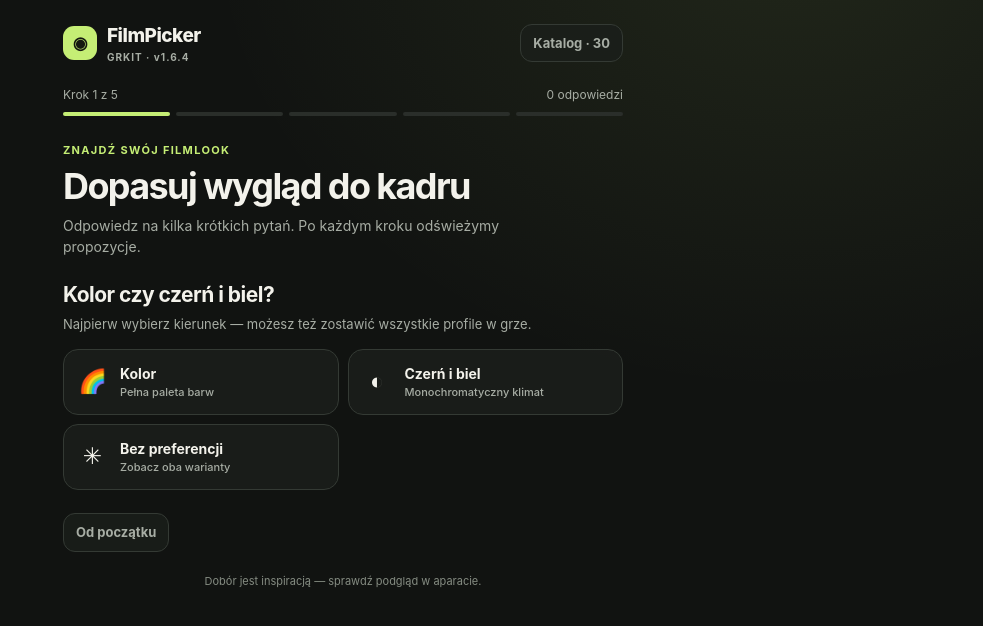
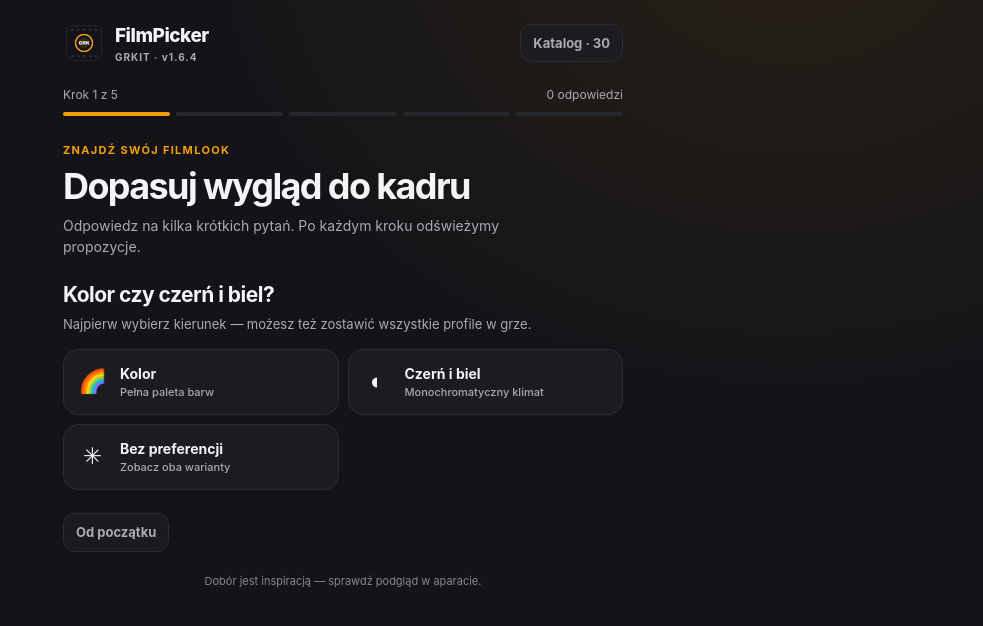
Before and after one commit to siwciu/film-picker, a plain HTML site: page index.html in a window 1280 px wide. Shown: the whole page, without its empty margins (297-1280 px from the left). Drawn offline with Linux system fonts and the light colour scheme.

Commit message:
Align app branding with GRKit icon
Co-authored-by: Copilot <223556219+Copilot@users.noreply.github.com>

```diff
--- a/index.html
+++ b/index.html
@@ -3,26 +3,26 @@
 <head>
   <meta charset="utf-8">
   <meta name="viewport" content="width=device-width, initial-scale=1, viewport-fit=cover">
-  <meta name="theme-color" content="#111311">
+  <meta name="theme-color" content="#141418">
   <meta name="apple-mobile-web-app-capable" content="yes">
   <meta name="apple-mobile-web-app-status-bar-style" content="black-translucent">
   <meta name="apple-mobile-web-app-title" content="FilmPicker">
   <meta name="description" content="Dobierz filmlook GRKit do tematu i światła.">
   <title>FilmPicker · GRKit</title>
   <link rel="manifest" href="./manifest.json">
-  <link rel="icon" href="./icon.svg" type="image/svg+xml">
-  <link rel="apple-touch-icon" href="./icon.svg">
+  <link rel="icon" href="./icon.png" type="image/png">
+  <link rel="apple-touch-icon" href="./icon.png">
   <style>
     :root {
       color-scheme: dark;
-      --bg: #111311;
-      --surface: #1b1e1b;
-      --surface-raised: #222622;
-      --line: #343a34;
-      --text: #f3f2eb;
-      --muted: #a7ada4;
-      --accent: #c5ee75;
-      --accent-dark: #202a12;
+      --bg: #141418;
+      --surface: #1c1c22;
+      --surface-raised: #26262d;
+      --line: #2c2c35;
+      --text: #f4f4f6;
+      --muted: #aaaab2;
+      --accent: #f59e0b;
+      --accent-dark: #362916;
       --radius: 18px;
     }
 
@@ -32,7 +32,7 @@
       min-height: 100dvh;
       padding: max(14px, env(safe-area-inset-top)) 18px max(16px, env(safe-area-inset-bottom));
       background:
-        radial-gradient(ellipse at 85% -10%, rgba(197, 238, 117, .09), transparent 38%),
+        radial-gradient(ellipse at 85% -10%, rgba(245, 158, 11, .09), transparent 38%),
         var(--bg);
       color: var(--text);
       font: 16px/1.45 -apple-system, BlinkMacSystemFont, "Segoe UI", sans-serif;
@@ -42,14 +42,14 @@
     .app { width: min(100%, 560px); min-height: calc(100dvh - 30px); margin: 0 auto; display: flex; flex-direction: column; }
     .topbar { display: flex; align-items: center; justify-content: space-between; gap: 12px; padding: 8px 0 22px; }
     .brand { display: flex; align-items: center; gap: 10px; font-size: 19px; font-weight: 780; letter-spacing: -.5px; }
-    .brand-mark { width: 34px; height: 34px; display: grid; place-items: center; border-radius: 11px; background: var(--accent); color: #141810; font-size: 17px; }
+    .brand-mark { display: block; width: 42px; height: 42px; flex: 0 0 42px; border-radius: 12px; object-fit: cover; }
     .version { display: block; color: var(--muted); font-size: 10px; font-weight: 650; letter-spacing: .1em; }
-    .text-button { border: 1px solid var(--line); background: rgba(27,30,27,.8); color: var(--muted); padding: 9px 12px; border-radius: 12px; font-size: 13px; font-weight: 650; }
+    .text-button { border: 1px solid var(--line); background: rgba(28,28,34,.8); color: var(--muted); padding: 9px 12px; border-radius: 12px; font-size: 13px; font-weight: 650; }
     .text-button:active, .option:active, .action:active { transform: scale(.985); }
     .progress-wrap { margin-bottom: 27px; }
     .progress-label { display: flex; justify-content: space-between; color: var(--muted); font-size: 12px; margin-bottom: 9px; }
     .progress { display: flex; gap: 6px; }
-    .progress span { height: 4px; flex: 1; background: #2a2e2a; border-radius: 10px; }
+    .progress span { height: 4px; flex: 1; background: #26262d; border-radius: 10px; }
     .progress span.active { background: var(--accent); }
     .eyebrow { color: var(--accent); font-size: 11px; font-weight: 750; letter-spacing: .12em; text-transform: uppercase; margin: 0 0 8px; }
     h1 { margin: 0; font-size: clamp(27px, 7vw, 36px); line-height: 1.08; letter-spacing: -.045em; }
@@ -68,32 +68,32 @@
       border: 1px solid var(--line);
       border-radius: 15px;
       color: var(--text);
-      background: rgba(27,30,27,.86);
+      background: rgba(28,28,34,.86);
       transition: transform .12s, border-color .15s, background .15s;
     }
     .option:hover, .option:focus-visible { border-color: var(--accent); background: var(--surface-raised); outline: none; }
     .option-icon { width: 31px; flex: 0 0 31px; text-align: center; font-size: 23px; }
     .option-label { font-size: 14px; font-weight: 680; line-height: 1.25; }
     .option-note { display: block; margin-top: 3px; color: var(--muted); font-size: 11px; font-weight: 450; }
-    .live-picks { margin-top: 17px; padding: 14px; border: 1px solid rgba(197,238,117,.25); border-radius: 15px; background: rgba(197,238,117,.055); }
+    .live-picks { margin-top: 17px; padding: 14px; border: 1px solid rgba(245,158,11,.25); border-radius: 15px; background: rgba(245,158,11,.055); }
     .live-label { color: var(--muted); font-size: 11px; font-weight: 650; }
     .live-hint { margin: 8px 0 0; color: var(--muted); font-size: 12px; }
     .chips { display: flex; flex-wrap: wrap; gap: 7px; margin-top: 8px; }
-    .chip { display: inline-flex; align-items: center; padding: 6px 9px; border-radius: 9px; background: #2a3024; color: var(--text); font-size: 12px; font-weight: 630; }
+    .chip { display: inline-flex; align-items: center; padding: 6px 9px; border-radius: 9px; background: var(--accent-dark); color: var(--text); font-size: 12px; font-weight: 630; }
     .nav-row { display: flex; justify-content: space-between; align-items: center; gap: 12px; margin-top: auto; padding-top: 23px; }
     .action { min-height: 49px; padding: 12px 17px; border: 0; border-radius: 14px; font-weight: 740; transition: transform .12s; }
     .action.primary { flex: 1; background: var(--accent); color: #171b11; }
     .action.secondary { background: var(--surface); color: var(--text); border: 1px solid var(--line); }
     .action:disabled { opacity: .42; }
-    .footnote { margin: 22px 0 0; color: #858c82; font-size: 11px; text-align: center; }
+    .footnote { margin: 22px 0 0; color: #878790; font-size: 11px; text-align: center; }
     .results { display: grid; gap: 11px; margin-top: 18px; }
     .result-card { padding: 17px; border: 1px solid var(--line); border-radius: var(--radius); background: var(--surface); }
-    .result-card.best { border-color: var(--accent); background: linear-gradient(145deg, rgba(197,238,117,.11), var(--surface) 60%); }
+    .result-card.best { border-color: var(--accent); background: linear-gradient(145deg, rgba(245,158,11,.11), var(--surface) 60%); }
     .result-top { display: flex; justify-content: space-between; align-items: flex-start; gap: 10px; }
     .rank { color: var(--accent); font-size: 11px; font-weight: 780; letter-spacing: .08em; text-transform: uppercase; }
     .film-name { margin: 3px 0 2px; font-size: 21px; line-height: 1.2; letter-spacing: -.03em; }
     .film-kind { color: var(--muted); font-size: 11px; }
-    .film-desc { margin: 11px 0 0; color: #d3d5ce; font-size: 13px; }
+    .film-desc { margin: 11px 0 0; color: #dedee2; font-size: 13px; }
     .match-reason { margin: 9px 0 0; color: var(--accent); font-size: 11px; }
     .catalog-intro { margin: 9px 0 18px; color: var(--muted); font-size: 14px; }
     .catalog-list { display: grid; gap: 9px; padding-bottom: 20px; }
@@ -102,7 +102,7 @@
     .catalog-name { font-size: 15px; font-weight: 720; }
     .catalog-type { color: var(--accent); font-size: 10px; font-weight: 700; text-transform: uppercase; letter-spacing: .08em; }
     .catalog-card p { margin: 6px 0 0; color: var(--muted); font-size: 12px; }
-    .source-note { margin: 20px 0 0; padding: 13px; border-radius: 13px; background: #1b1e1b; color: var(--muted); font-size: 11px; }
+    .source-note { margin: 20px 0 0; padding: 13px; border-radius: 13px; background: var(--surface); color: var(--muted); font-size: 11px; }
     .source-note a { color: var(--accent); }
     [hidden] { display: none !important; }
 
@@ -117,7 +117,7 @@
 <body>
   <div class="app">
     <header class="topbar">
-      <div class="brand"><span class="brand-mark" aria-hidden="true">◉</span><span>FilmPicker<span class="version">GRKIT · v1.6.4</span></span></div>
+      <div class="brand"><img class="brand-mark" src="./icon.png" alt=""><span>FilmPicker<span class="version">GRKIT · v1.6.4</span></span></div>
       <button class="text-button" id="catalog-toggle" type="button" aria-expanded="false">Katalog · 30</button>
     </header>
 
--- a/sw.js
+++ b/sw.js
@@ -1,9 +1,9 @@
-const CACHE_NAME = "filmpicker-v2";
+const CACHE_NAME = "filmpicker-v3";
 const APP_ASSETS = [
   "./",
   "./index.html",
   "./manifest.json",
-  "./icon.svg",
+  "./icon.png",
   "./films.js",
   "./app.js"
 ];
```
Also changed, not shown: icon.png (renamed from icon.svg), manifest.json, 1 other file.
